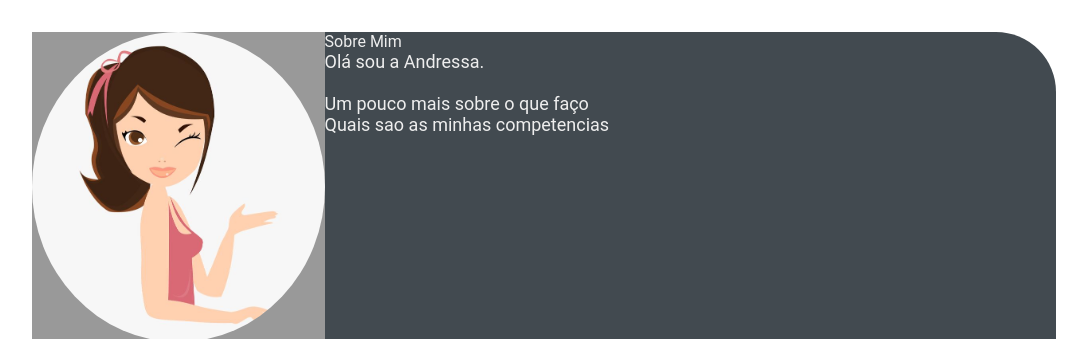
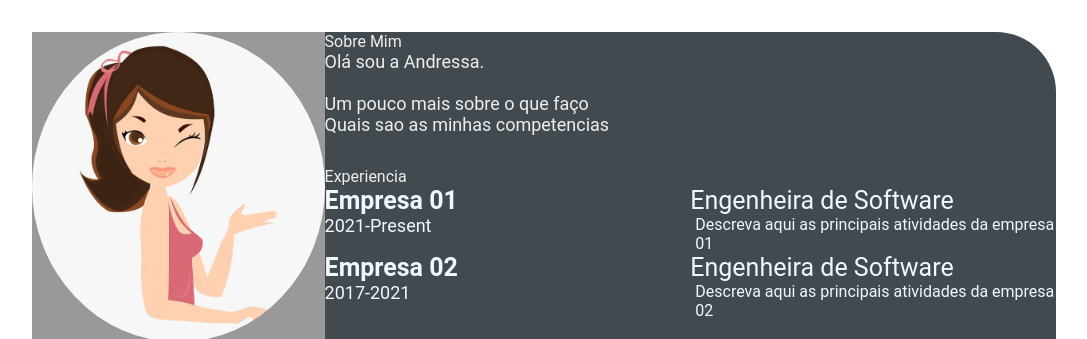
Before and after one commit to andressaog88/devweekgit.github.io, a plain HTML site: page index.html in a window 1280 px wide. Shown: the top 339 px of the page, without its empty margins (96-1183 px from the left). Drawn offline with Linux system fonts and the light colour scheme.

Commit message:
feature: add index.html

```diff
--- a/index.html
+++ b/index.html
@@ -48,8 +48,36 @@
                         </p>
                     </section>
                 </div>
+            <section class="experience gap">
+                <div class="right-title"> Experiencia</div>
+                <div class="experience-contents">
+                    <div class="exp-left">
+                        <p class="exp-company-name">Empresa 01</p>
+                        <p class="exp-time-period"> 2021-Present</p>
+                    </div>
+                    <div class="exp-right">
+                        <p class="exp-position"> Engenheira de Software</p>
+                        <p class="exp-desc">
+                             Descreva aqui as principais atividades da empresa 01
+                        </p>
+                    </div>
+
+                    <div class="exp-left">
+                        <p class="exp-company-name">Empresa 02</p>
+                        <p class="exp-time-period"> 2017-2021</p>
+                    </div>
+                    <div class="exp-right">
+                        <p class="exp-position"> Engenheira de Software</p>
+                        <p class="exp-desc">
+                             Descreva aqui as principais atividades da empresa 02
+                        </p>
+                    </div>
+
+                </div>
             </section>
             </section>
+
+
     </main>
 </body>
 </html>
--- a/style.css
+++ b/style.css
@@ -101,3 +101,38 @@
     font-size: 18px;
     color: #eeeeee;
 }
+
+.experience-contents,
+.education-contents,
+.awards-contents {
+    display: grid;
+    grid-template-columns: repeat(2, 1fr);
+    padding-bottom: 2rem;
+    color: #F1F8FD;
+}
+
+.exp-company-name,
+.education-school-name,
+.awards-company-name {
+    font-size: 25px;
+    font-weight: bold;
+}
+
+.exp-time-period,
+.educationp-time-period,
+.awards-time-period {
+    font-size: 18px;
+}
+
+.exp-position,
+.education-subject,
+.awards-name {
+    font-size: 25px;
+}
+
+.exp-desc,
+.education-desc,
+.awards-desc {
+    font-size: 16px;
+    padding-left: 5px;
+}
```
